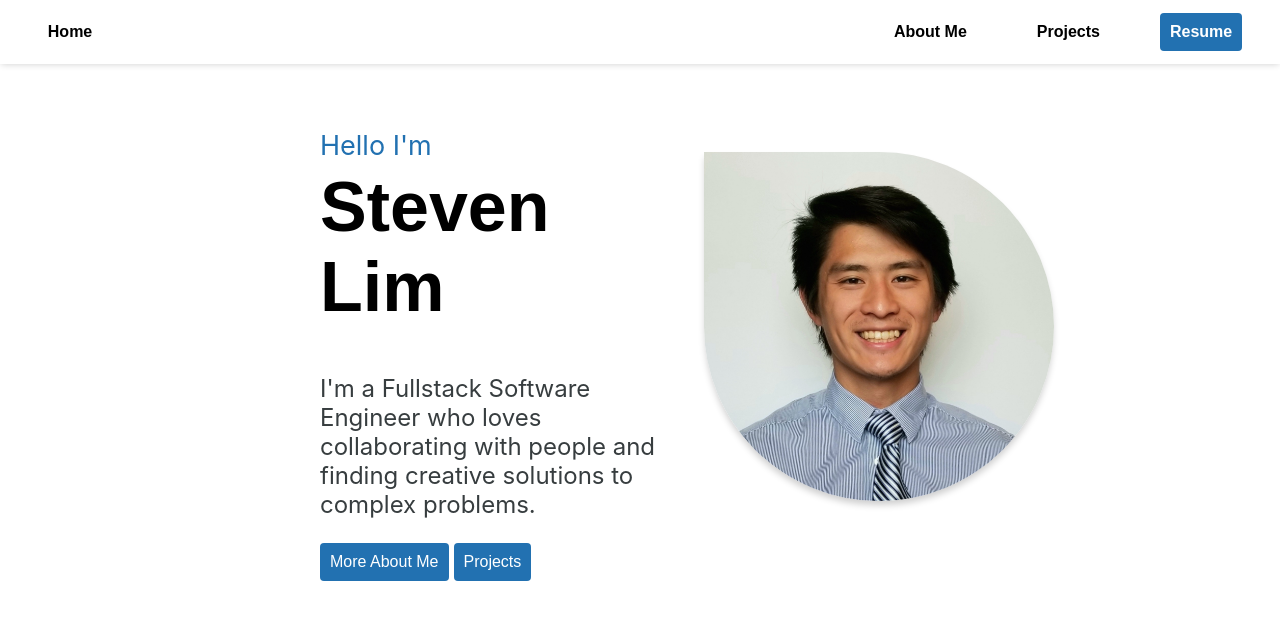
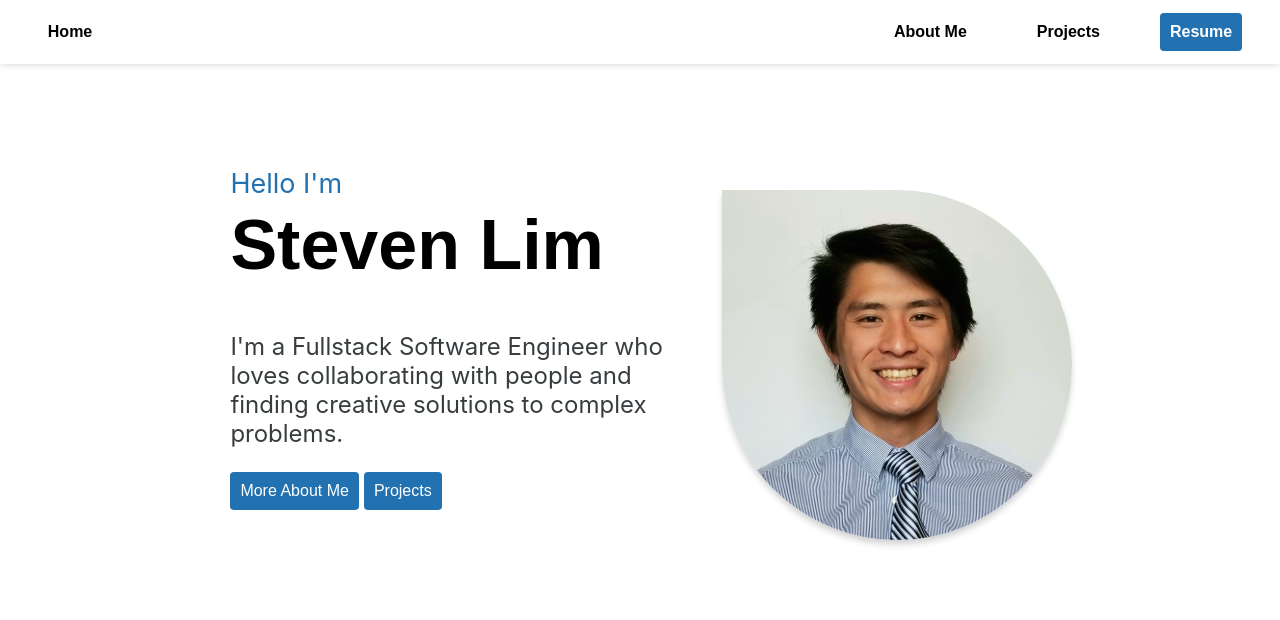
Before and after one commit to SlimPortfolio/resume, a React (Create React App) app: page / in a window 1280 px wide. Shown: the top 620 px of the page. Built offline with nearby package versions, Linux system fonts and the light colour scheme.

Commit message:
added top/bottom margins for intro section

```diff
--- a/src/Styles/Styles.css
+++ b/src/Styles/Styles.css
@@ -23,9 +23,10 @@
 }
 
 .Content-Area-1 {
-    margin-left: 25%;
-    margin-right: 25%;
-    margin-top: 3%;
+    margin-left: 18%;
+    margin-right: 18%;
+    margin-top: 6%;
+    margin-bottom: 6%;
     display: flex;
 }
 
```
